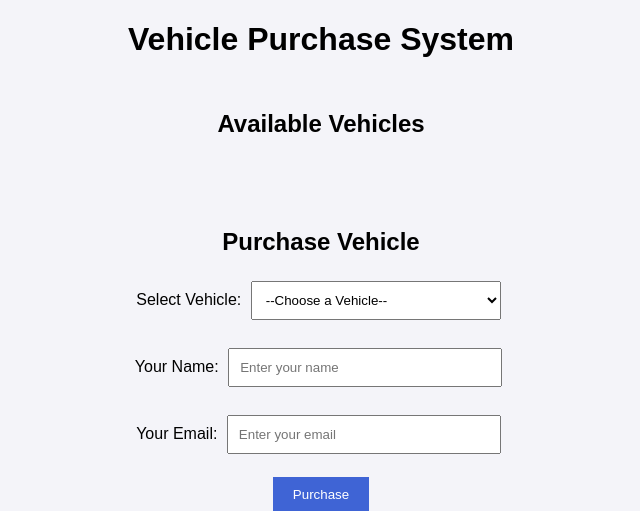
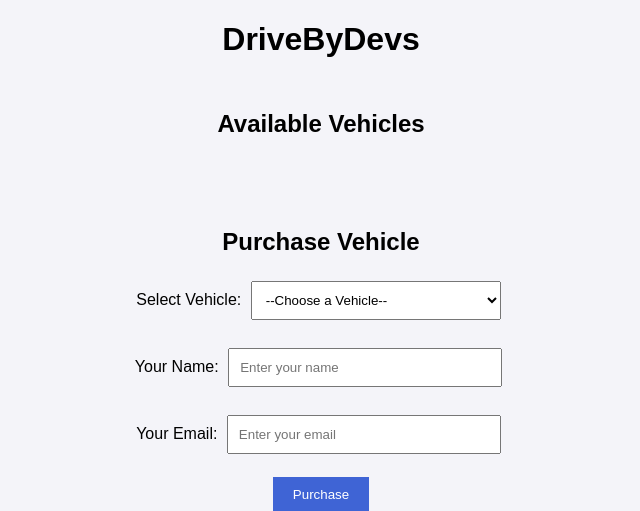
Before and after one commit to Jahmoe/Drivebydevv, a Flask app: page / in a window 1280 px wide. Shown: the top 511 px of the page, without its empty margins (319-959 px from the left). Run offline with Flask 3, Linux system fonts and the light colour scheme.

Commit message:
Update index.html

```diff
--- a/Drivedevzn/templates/index.html
+++ b/Drivedevzn/templates/index.html
@@ -8,7 +8,7 @@
 </head>
 <body>
     <header>
-        <h1>Vehicle Purchase System</h1>
+        <h1>DriveByDevs</h1>
     </header>
 
     <section id="vehicle-list">
```
